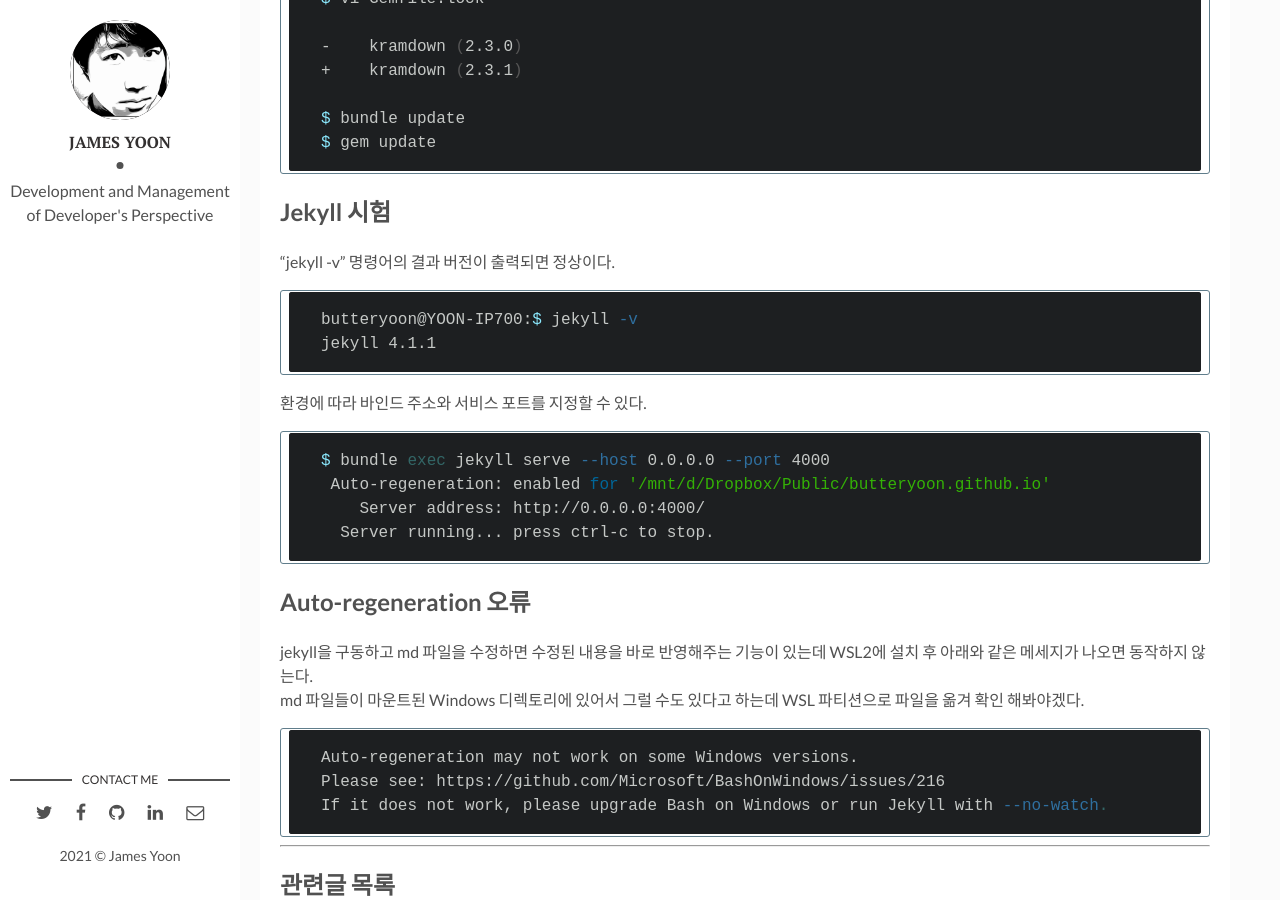
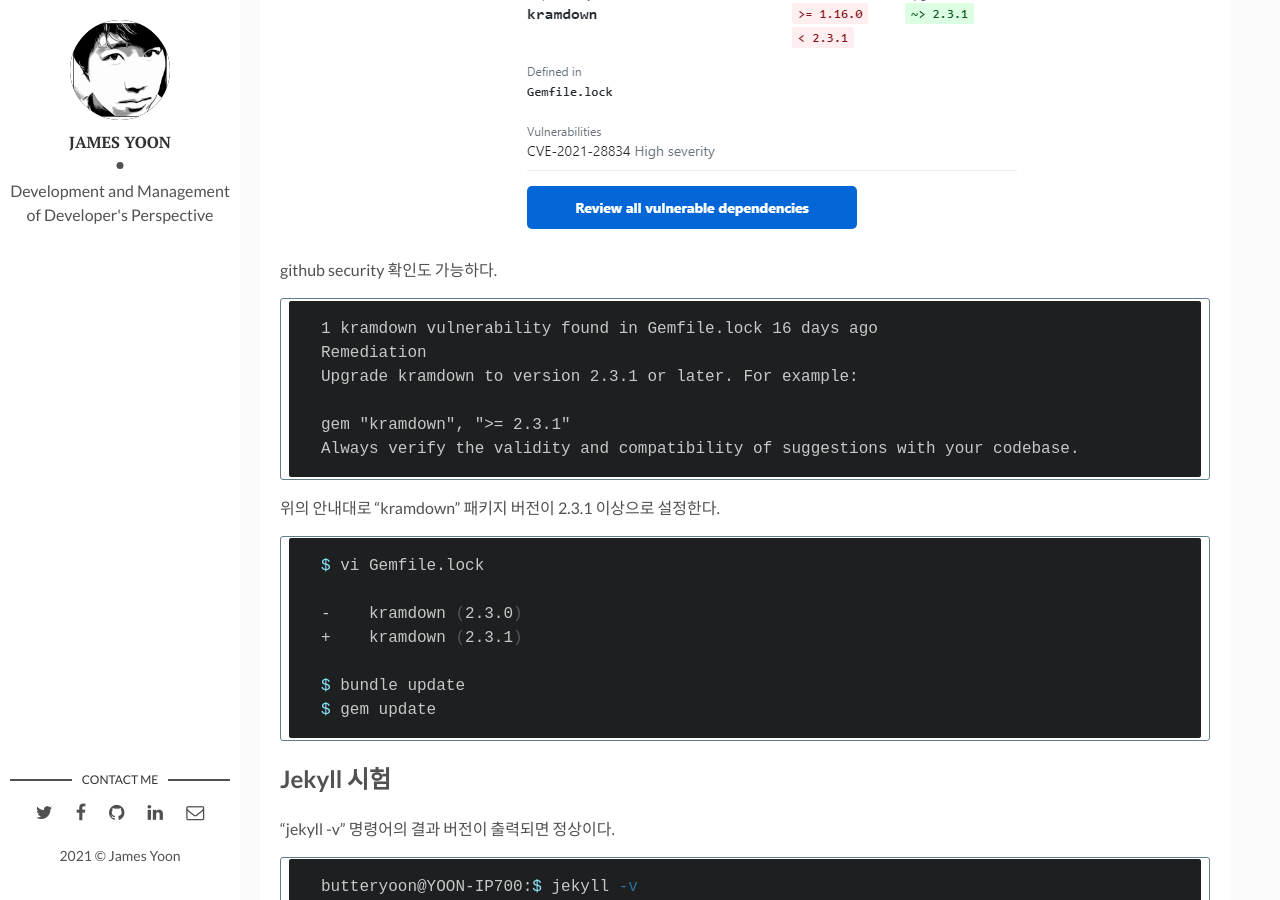
Before and after one commit to butteryoon/butteryoon.github.io, a Jekyll site: the page built from _posts/2020-09-12-jekyll_wsl2.md, in a window 1280 px wide and 900 px high, scrolled down 2044 px. Built offline with Jekyll 4.4.1, drawn with Linux system fonts in a browser that asks for light colours; comment, search, counter and statistics services are not loaded.

Commit message:
github security alert

````diff
--- a/_posts/2020-09-12-jekyll_wsl2.md
+++ b/_posts/2020-09-12-jekyll_wsl2.md
@@ -66,6 +66,10 @@ $ gem install jemoji
 
 github 에서는 저장소의 패키지의 보안체크 결과를 메일로 알려준다.
 
+![Security Alert]({{site.baseurl}}/assets/img/github_security_alert.png)
+
+github security 확인도 가능하다.
+
 ```
 1 kramdown vulnerability found in Gemfile.lock 16 days ago
 Remediation
````
Also changed, not shown: assets/img/github_security_alert.png (added).
